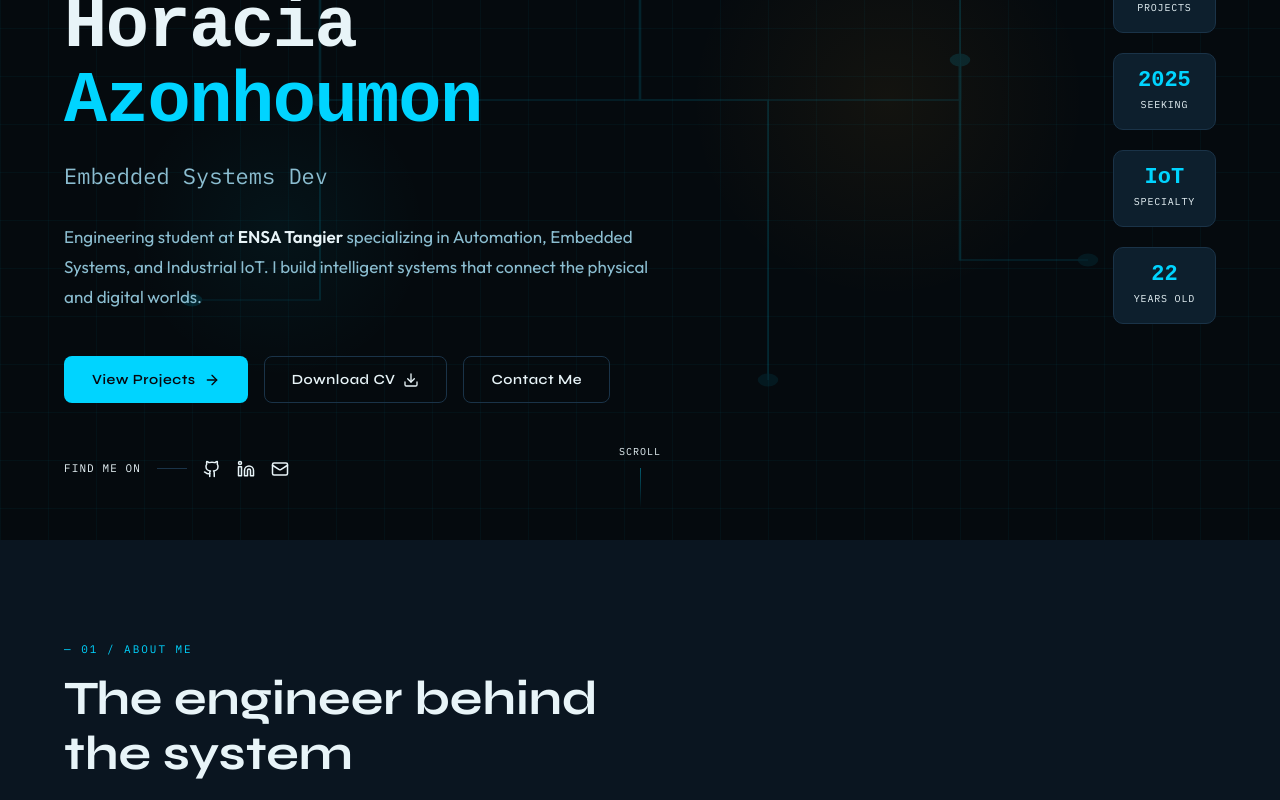
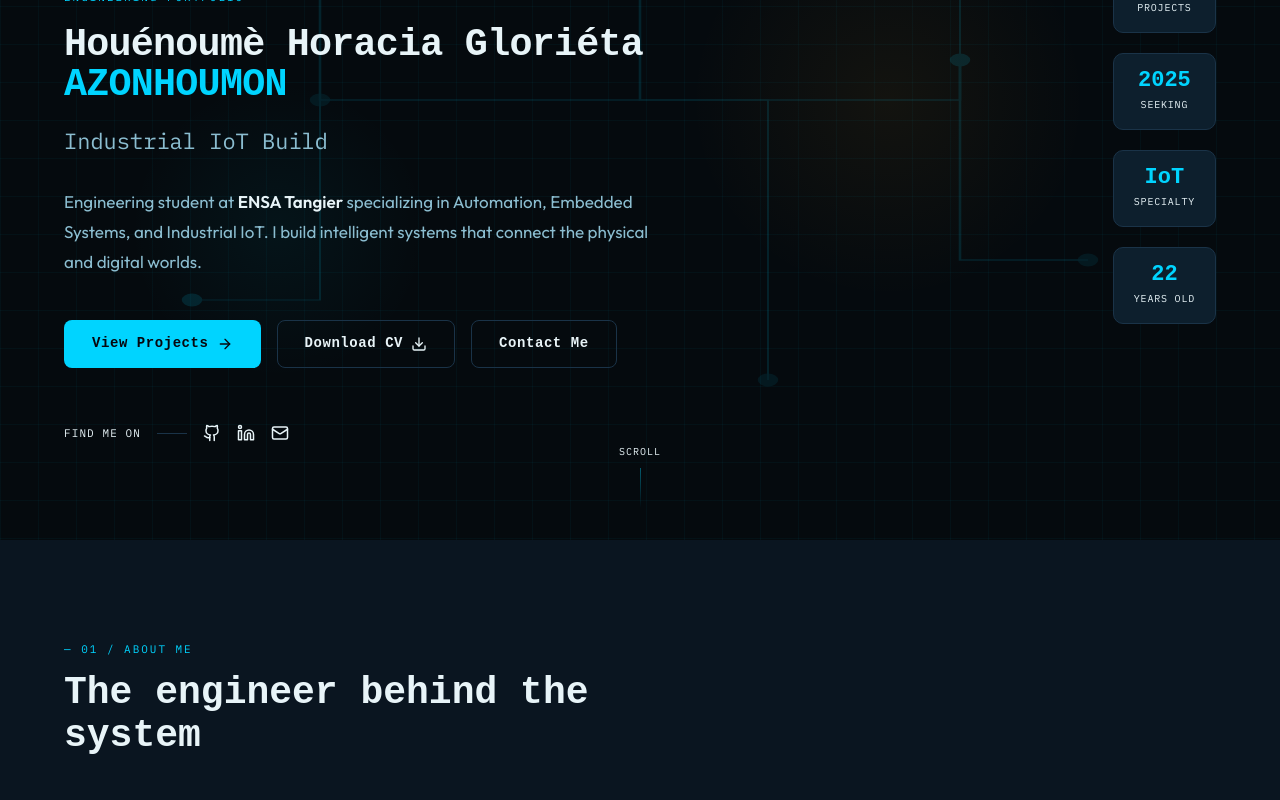
Before and after one commit to HoraEmbedded/my-portfolio, a Next.js app: page / in a window 1280 px wide. Shown: the part 260-1060 px from the top of the page. Built offline with nearby package versions, Linux system fonts and the light colour scheme.

Commit message:
update link

```diff
--- a/app/globals.css
+++ b/app/globals.css
@@ -51,7 +51,7 @@ body {
   background-image:
     linear-gradient(var(--grid-color) 1px, transparent 1px),
     linear-gradient(90deg, var(--grid-color) 1px, transparent 1px);
-  background-size: 48px 48px;
+  background-size: 38px 38px;
 }
 
 ::-webkit-scrollbar { width: 5px; }
@@ -69,7 +69,7 @@ body {
 }
 
 .section-title {
-  font-family: 'Syne', sans-serif;
+  font-family: 'Space Mono', monospace;
   font-weight: 700;
   line-height: 1.15;
   color: var(--text);
@@ -91,7 +91,7 @@ body {
 .btn-primary {
   background-color: var(--accent);
   color: #07070E;
-  font-family: 'Syne', sans-serif;
+  font-family: 'Space Mono', monospace;
   font-weight: 600;
   font-size: 14px;
   letter-spacing: 0.04em;
@@ -111,7 +111,7 @@ body {
 .btn-outline {
   background-color: transparent;
   color: var(--text);
-  font-family: 'Syne', sans-serif;
+  font-family: 'Space Mono', monospace;
   font-weight: 600;
   font-size: 14px;
   letter-spacing: 0.04em;
--- a/components/About.tsx
+++ b/components/About.tsx
@@ -15,7 +15,7 @@ export default function About() {
           </p>
           <h2
             className="section-title"
-            style={{ fontSize: 'clamp(30px, 4vw, 48px)', maxWidth: '600px' }}
+            style={{ fontSize: 'clamp(20px, 3vw, 38px)', maxWidth: '600px' }}
           >
             The engineer behind the system
           </h2>
@@ -118,7 +118,7 @@ export default function About() {
                   marginBottom: '6px',
                 }}
               >
-                Engineering Student — Year 3/5
+                Engineering Student — Year 4/5
               </div>
               <div style={{ fontSize: '14px', color: 'var(--text-secondary)' }}>
                 ENSA Tangier, Morocco
--- a/components/Contact.tsx
+++ b/components/Contact.tsx
@@ -24,7 +24,7 @@ export default function Contact() {
     {
       label: 'GitHub',
       handle: '@HoraEmbedded',
-      href: 'https://github.com/horaembedded',
+      href: 'https://github.com/HoraEmbedded',
       icon: <Github size={20} />,
       desc: 'All open source projects',
     },
--- a/components/Footer.tsx
+++ b/components/Footer.tsx
@@ -51,9 +51,9 @@ export default function Footer() {
           {/* Social icons */}
           <div style={{ display: 'flex', gap: '16px', alignItems: 'center' }}>
             {[
-              { href: 'https://github.com/horaembedded', icon: <Github size={17} />, label: 'GitHub' },
+              { href: 'https://github.com/HoraEmbedded', icon: <Github size={17} />, label: 'GitHub' },
               { href: 'https://linkedin.com/in/horacia-azonhoumon', icon: <Linkedin size={17} />, label: 'LinkedIn' },
-              { href: 'mailto:horacia.azonhoumon@gmail.com', icon: <Mail size={17} />, label: 'Email' },
+              { href: 'mailto:azonhoumonhoracia@gmail.com', icon: <Mail size={17} />, label: 'Email' },
             ].map((s) => (
               <a
                 key={s.label}
--- a/components/Hero.tsx
+++ b/components/Hero.tsx
@@ -6,10 +6,8 @@ import { Download, ArrowRight, Github, Linkedin, Mail } from 'lucide-react';
 // The words that cycle in the hero title
 const roles = [
   'Automation Engineer',
-  'Embedded Systems Developer',
   'Industrial IoT Builder',
   'Control Systems Engineer',
-  'AIoT Industrial Engineer',
 ];
 
 // Circuit background SVG nodes
@@ -192,16 +190,16 @@ export default function Hero() {
             style={{
               fontFamily: "'Space Mono', monospace",
               fontWeight: 800,
-              fontSize: 'clamp(36px, 6vw, 72px)',
+              fontSize: 'clamp(16px, 3vw, 52px)',
               lineHeight: 1.05,
               color: 'var(--text)',
               marginBottom: '16px',
               letterSpacing: '-0.02em',
             }}
           >
-            Horacia
+            Houénoumè Horacia Gloriéta
             <br />
-            <span style={{ color: 'var(--accent)' }}>Azonhoumon</span>
+            <span style={{ color: 'var(--accent)' }}>AZONHOUMON</span>
           </h1>
 
           {/* Typewriter role */}
@@ -269,9 +267,9 @@ export default function Hero() {
             </span>
             <div style={{ width: '30px', height: '1px', background: 'var(--border)' }} />
             {[
-              { href: 'https://github.com/horaembedded', icon: <Github size={18} />, label: 'GitHub' },
+              { href: 'https://github.com/HoraEmbedded', icon: <Github size={18} />, label: 'GitHub' },
               { href: 'https://linkedin.com/in/horacia-azonhoumon', icon: <Linkedin size={18} />, label: 'LinkedIn' },
-              { href: 'mailto:horacia.azonhoumon@gmail.com', icon: <Mail size={18} />, label: 'Email' },
+              { href: 'mailto:azonhoumonhoracia@gmail.com', icon: <Mail size={18} />, label: 'Email' },
             ].map((social) => (
               <a
                 key={social.label}
```
